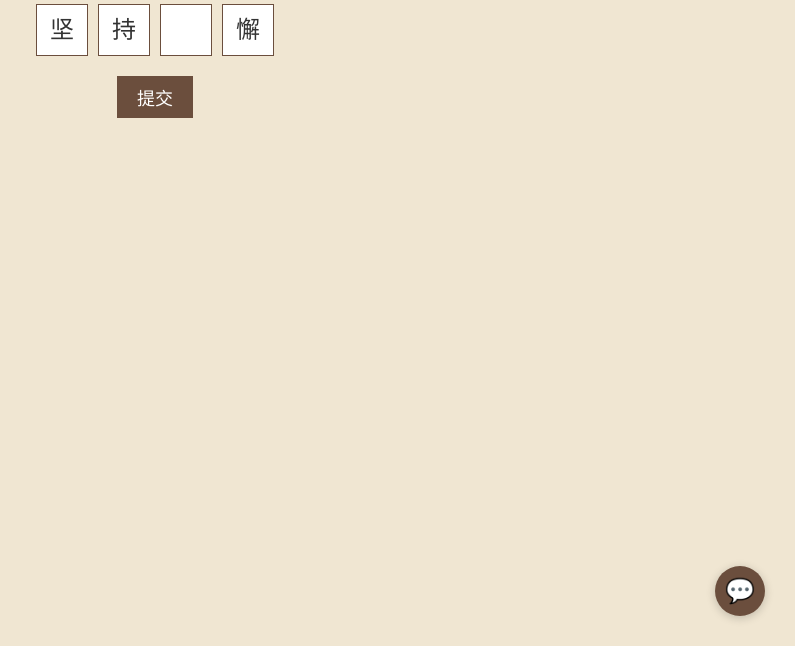
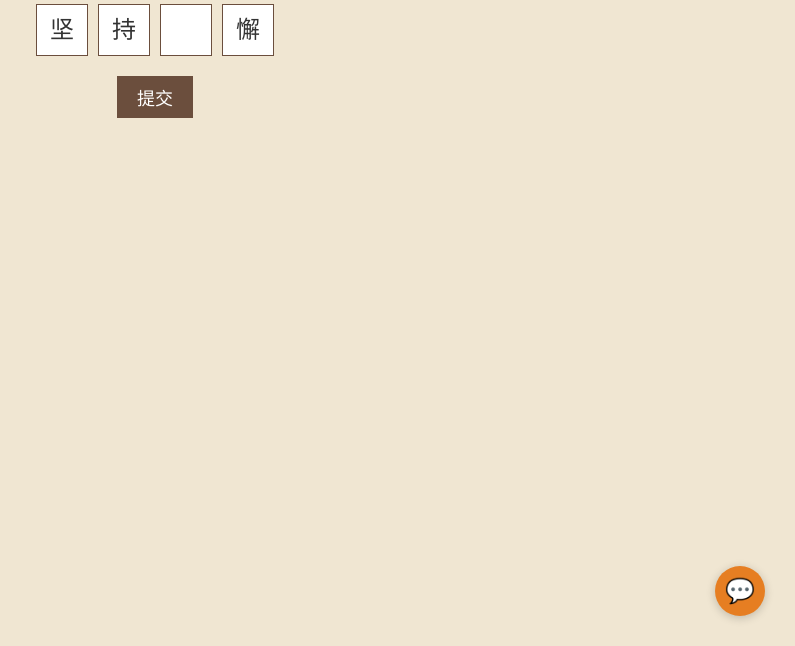
Before and after one commit to layne010/Idiom-word-filling-game, a plain HTML site: page index.html in a window 1280 px wide. Shown: the part 154-800 px from the top of the page, without its empty margins (485-1280 px from the left). Drawn offline with Linux system fonts and the light colour scheme.

Commit message:
Add files via upload

```diff
--- a/index.html
+++ b/index.html
@@ -76,7 +76,7 @@
             position: fixed;
             bottom: 30px;
             right: 30px;
-            background: #6b4e3d;
+            background: #e67e22;
             color: white;
             border: none;
             border-radius: 50%;
```
